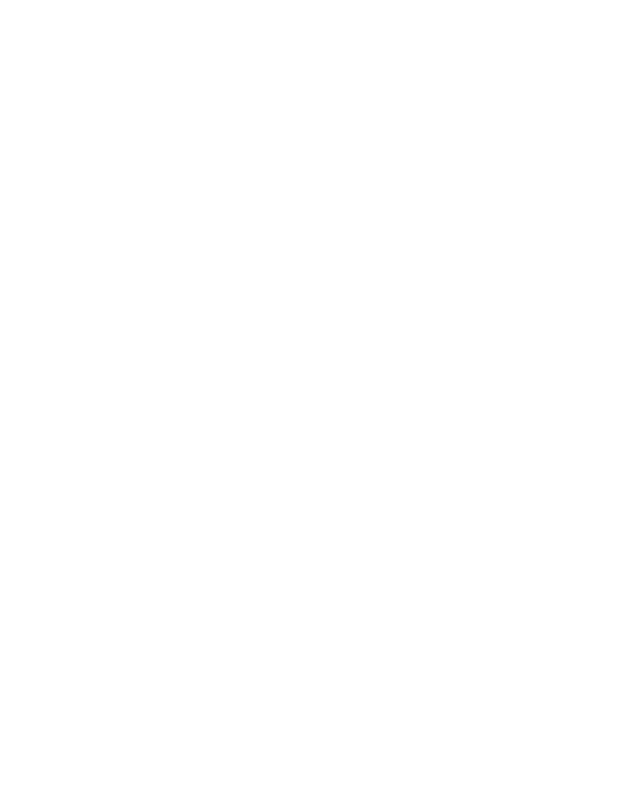
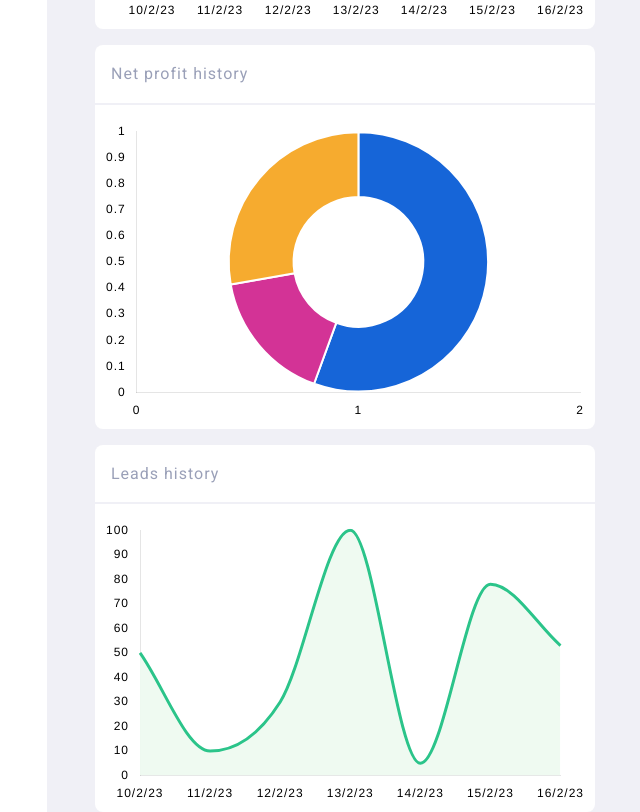
Before and after one commit to nitesh-dev/ITC-Partners-frontend, a Nuxt app: page /admin in a window 1280 px wide. Shown: the part 1222-2034 px from the top of the page, without its empty margins (253-893 px from the left). Before the commit the page ends 1118 px from the top, so only its background shows below. Built offline with nearby package versions, Linux system fonts and the light colour scheme.

Commit message:
Doughnut chart added

```diff
--- a/assets/styles/global.css
+++ b/assets/styles/global.css
@@ -15,10 +15,12 @@
     --color-primary: #1665D8;
     --color-primary-light: #EAEEF5;
     --color-secondary: #d33396;
+    --color-secondary-light: #f5e6ef;
     --color-on-primary: white;
     --color-error: #F66;
     --color-yellow: #F6AB2F;
     --color-green: #2BC48A;
+    --color-green-light: #EFFAF1;
     --color-on-surface: #9aa0b8;
     --color-on-surface-dark: #002761;
 
--- /dev/null
+++ b/components/DoughnutChart.vue
@@ -0,0 +1,70 @@
+<script setup lang='ts'>
+import { MyChartData } from '~/data/dataTypes'
+import {
+    Chart as ChartJS,
+    Title,
+    Tooltip,
+    Legend,
+    ArcElement
+
+} from 'chart.js'
+
+import { Doughnut } from 'vue-chartjs'
+ChartJS.register(ArcElement, Title, Tooltip, Legend)
+
+const props = defineProps<{
+    myChartData: MyChartData,
+    backgroundColors: string[]
+}>()
+
+const chartOptions = {
+    responsive: true,
+    maintainAspectRatio: false,
+    scales: {
+        x: {
+            grid: {
+                display: false,
+            }
+        },
+        y: {
+            grid: {
+                display: false,
+            }
+
+        }
+    },
+    plugins: {
+        tooltip: {
+            enabled: true, // Enable tooltips
+            intersect: false, // To show tooltips on all elements
+        },
+        legend: {
+            display: false,
+        }
+    },
+
+
+}
+
+
+const chartData = {
+    labels: props.myChartData.datasets.labels,
+    datasets: [{
+        data: props.myChartData.datasets.data,
+        backgroundColor: props.backgroundColors,
+    }]
+}
+
+
+</script>
+<template>
+    <div class="graph">
+        <Doughnut :options="chartOptions" :data="chartData" />
+    </div>
+</template>
+<style scoped>
+.graph {
+    min-height: 300px;
+    padding: 8px;
+}
+</style>
--- a/data/adminRawData.ts
+++ b/data/adminRawData.ts
@@ -9,3 +9,35 @@
         data: [4000,5000,2000,1000,4000,7000,5000]
     }
 }
+
+
+// withdraw history data
+export const withdrawHistoryRaw: MyChartData = {
+    labelH: 'Date',
+    labelV: 'Withdraw (₹)',
+    datasets: {
+        labels: ['10/2/23', '11/2/23', '12/2/23', '13/2/23', '14/2/23', '15/2/23', '16/2/23'],
+        data: [2000,6000,1000,3500,7000,4500,1000]
+    }
+}
+
+// net profit history data
+export const profitHistoryRaw: MyChartData = {
+    labelH: 'Date',
+    labelV: 'Withdraw (₹)',
+    datasets: {
+        labels: ['Earning','Withdraw', 'commission'],
+        data: [10000,3000, 5000]
+    }
+}
+
+
+// earning history data
+export const leadsHistoryRaw: MyChartData = {
+    labelH: 'Date',
+    labelV: 'Leads count',
+    datasets: {
+        labels: ['10/2/23', '11/2/23', '12/2/23', '13/2/23', '14/2/23', '15/2/23', '16/2/23'],
+        data: [50,10,30,100,5,78,53]
+    }
+}
--- a/pages/admin/index.vue
+++ b/pages/admin/index.vue
@@ -1,6 +1,6 @@
 <script setup lang='ts'>
 import { tabs } from '~/data/admin'
-import {earningHistoryRaw} from '~/data/adminRawData'
+import {earningHistoryRaw, withdrawHistoryRaw, profitHistoryRaw, leadsHistoryRaw} from '~/data/adminRawData'
 </script>
 <template>
     <div class="panel">
@@ -46,23 +46,22 @@
             <div class="card">
                 <p class="title">Withdraw history</p>
                 <hr>
-                <div class="graph"></div>
+                <LineChart borderColor="#d33396" backgroundColor="#f5e6ef" :myChartData="withdrawHistoryRaw"/>
             </div>
 
             <!-- 3 -->
             <div class="card">
                 <p class="title">Net profit history</p>
                 <hr>
-                <div class="graph"></div>
+                <DoughnutChart  :backgroundColors="['#1665D8','#d33396', '#F6AB2F']" :myChartData="profitHistoryRaw"/>
             </div>
 
             <!-- 4 -->
             <div class="card">
                 <p class="title">Leads history</p>
                 <hr>
-                <div class="graph"></div>
+                <LineChart borderColor="#2BC48A" backgroundColor="#EFFAF1" :myChartData="leadsHistoryRaw"/>
             </div>
-
 
         </div>
 
```
